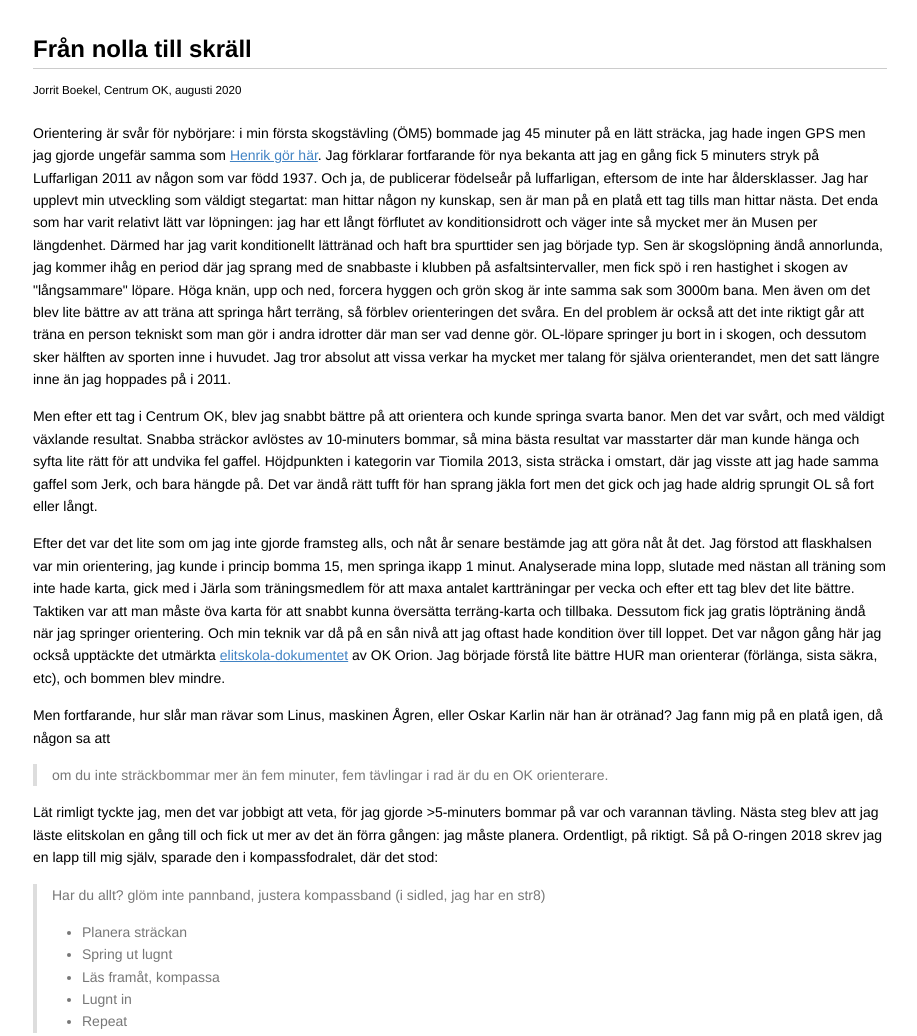
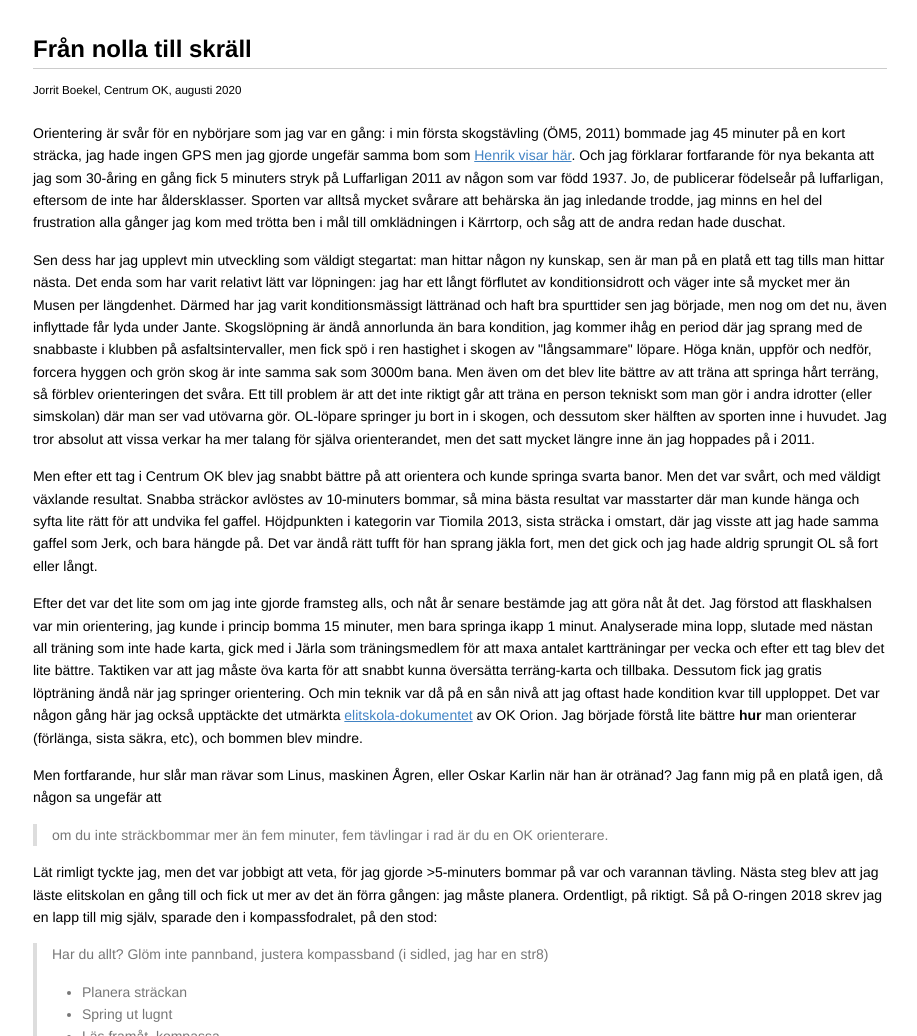
Before and after one commit to glormph/glormph.github.io, a plain HTML site: page training/ol-utveckling-2020.html in a window 1280 px wide. Shown: the top 1036 px of the page, without its empty margins (180-1097 px from the left). Drawn offline with Linux system fonts and the light colour scheme.

Commit message:
HTML ol utv doc

```diff
--- a/training/ol-utveckling-2020.html
+++ b/training/ol-utveckling-2020.html
@@ -335,48 +335,53 @@ kbd {
 
 <p><sup>Jorrit Boekel, Centrum OK, augusti 2020</sup></p>
 
-<p>Orientering är svår för nybörjare: i min första skogstävling (ÖM5) bommade jag
-45 minuter på en lätt sträcka, jag hade ingen GPS men jag gjorde ungefär samma som
-<a href="http://www.centrumkartor.se/show_map.php?user=a95henhe&amp;map=1678" title="Det såg så lätt ut på kartan">Henrik gör här</a>. Jag förklarar fortfarande för nya bekanta att jag
+<p>Orientering är svår för en nybörjare som jag var en gång: i min första skogstävling (ÖM5, 2011) bommade jag
+45 minuter på en kort sträcka, jag hade ingen GPS men jag gjorde ungefär samma bom som
+<a href="http://www.centrumkartor.se/show_map.php?user=a95henhe&amp;map=1678" title="Det såg så lätt ut på kartan">Henrik visar här</a>. Och jag förklarar fortfarande för nya bekanta att jag som 30-åring
 en gång fick 5 minuters stryk på Luffarligan 2011 av någon som var född 1937.
-Och ja, de publicerar födelseår på luffarligan, eftersom de inte har åldersklasser.
-Jag har upplevt min utveckling som väldigt stegartat: man hittar någon ny kunskap,
+Jo, de publicerar födelseår på luffarligan, eftersom de inte har åldersklasser.
+Sporten var alltså mycket svårare att behärska än jag inledande trodde, jag
+minns en hel del frustration alla gånger jag kom med trötta ben i mål till
+omklädningen i Kärrtorp, och såg att de andra redan hade duschat.</p>
+
+<p>Sen dess har jag upplevt min utveckling som väldigt stegartat: man hittar någon ny kunskap,
 sen är man på en platå ett tag tills man hittar nästa. Det enda som har varit
 relativt lätt var löpningen: jag har ett långt förflutet av konditionsidrott och
-väger inte så mycket mer än Musen per längdenhet. Därmed har jag varit konditionellt
-lättränad och haft bra spurttider sen jag började typ. Sen är skogslöpning
-ändå annorlunda, jag kommer ihåg en period där jag sprang med de snabbaste i klubben på
+väger inte så mycket mer än Musen per längdenhet. Därmed har jag varit konditionsmässigt
+lättränad och haft bra spurttider sen jag började, men nog om det nu, även
+inflyttade får lyda under Jante. Skogslöpning är
+ändå annorlunda än bara kondition, jag kommer ihåg en period där jag sprang med de snabbaste i klubben på
 asfaltsintervaller, men fick spö i ren hastighet i skogen av &quot;långsammare&quot; löpare.
-Höga knän, upp och ned, forcera hyggen och grön skog är inte samma sak som 3000m bana.
+Höga knän, uppför och nedför, forcera hyggen och grön skog är inte samma sak som 3000m bana.
 Men även om det blev lite bättre av att träna att springa hårt terräng, så förblev
-orienteringen det svåra.  En del problem är också att det inte riktigt går att
-träna en person tekniskt som man gör i andra idrotter där man ser vad denne gör.
+orienteringen det svåra.  Ett till problem är att det inte riktigt går att
+träna en person tekniskt som man gör i andra idrotter (eller simskolan) där man ser vad utövarna gör.
 OL-löpare springer ju bort in i skogen, och dessutom sker hälften av sporten inne i
-huvudet. Jag tror absolut att vissa verkar ha mycket mer talang
-för själva orienterandet, men det satt längre inne än jag hoppades på i 2011.</p>
+huvudet. Jag tror absolut att vissa verkar ha mer talang
+för själva orienterandet, men det satt mycket längre inne än jag hoppades på i 2011.</p>
 
-<p>Men efter ett tag i Centrum OK, blev jag snabbt bättre på att orientera och kunde
+<p>Men efter ett tag i Centrum OK blev jag snabbt bättre på att orientera och kunde
 springa svarta banor. Men det var svårt, och med väldigt växlande resultat. Snabba
 sträckor avlöstes av 10-minuters bommar, så mina bästa resultat var masstarter där
 man kunde hänga och syfta lite rätt för att undvika fel gaffel. Höjdpunkten i
 kategorin var Tiomila 2013, sista sträcka i omstart, där jag visste att jag hade
 samma gaffel som Jerk, och bara hängde på. Det var ändå rätt tufft för han sprang
-jäkla fort men det gick och jag hade aldrig sprungit OL så fort eller långt.</p>
+jäkla fort, men det gick och jag hade aldrig sprungit OL så fort eller långt.</p>
 
 <p>Efter det var det lite som om jag inte gjorde framsteg alls, och nåt år senare bestämde jag
 att göra nåt åt det. Jag förstod att flaskhalsen var min orientering, jag kunde i princip
-bomma 15, men springa ikapp 1 minut. Analyserade mina lopp, slutade med nästan all
+bomma 15 minuter, men bara springa ikapp 1 minut. Analyserade mina lopp, slutade med nästan all
 träning som inte hade karta, gick med i Järla som träningsmedlem för att maxa
 antalet kartträningar per vecka och efter ett tag blev det lite bättre. Taktiken var
-att man måste öva karta för att snabbt kunna översätta terräng-karta och tillbaka.
+att jag måste öva karta för att snabbt kunna översätta terräng-karta och tillbaka.
 Dessutom fick jag gratis löpträning ändå när jag springer orientering. Och min teknik
-var då på en sån nivå att jag oftast hade kondition över till loppet. Det var
+var då på en sån nivå att jag oftast hade kondition kvar till upploppet. Det var
 någon gång här jag också upptäckte det utmärkta <a href="http://www.okorion.com/elit/traning/elitskola1.pdf">elitskola-dokumentet</a> av OK Orion.
-Jag började förstå lite bättre HUR man orienterar (förlänga, sista säkra, etc),
+Jag började förstå lite bättre <strong>hur</strong> man orienterar (förlänga, sista säkra, etc),
 och bommen blev mindre.</p>
 
 <p>Men fortfarande, hur slår man rävar som Linus, maskinen Ågren, eller Oskar Karlin
-när han är otränad? Jag fann mig på en platå igen, då någon sa att </p>
+när han är otränad? Jag fann mig på en platå igen, då någon sa ungefär att </p>
 
 <blockquote>
 <p>om du inte sträckbommar mer än fem minuter, fem tävlingar i rad är du en OK orienterare.</p>
@@ -386,10 +391,10 @@ när han är otränad? Jag fann mig på en platå igen, då någon sa att </p>
 &gt;5-minuters bommar på var och varannan tävling. Nästa steg blev att jag läste elitskolan
 en gång till och fick ut mer av det än förra gången: jag måste planera. Ordentligt, på riktigt.
 Så på O-ringen 2018 skrev jag en lapp till mig själv, sparade den i kompassfodralet,
-där det stod:</p>
+på den stod:</p>
 
 <blockquote>
-<p>Har du allt? glöm inte pannband, justera kompassband (i sidled, jag har en str8)</p>
+<p>Har du allt? Glöm inte pannband, justera kompassband (i sidled, jag har en str8)</p>
 
 <ul>
 <li>Planera sträckan</li>
@@ -400,7 +405,7 @@ där det stod:</p>
 </ul>
 </blockquote>
 
-<p>Detta gjorde jag ändå inte riktigt, men <em>planerandet</em> funkade lite bättre och
+<p>Detta <em>gjorde</em> jag ändå inte exakt, men sträckplanerandet funkade lite bättre då jag tog mig tid, och
 jag kom in i en bra koncentration före tävlingen, som jag behövde. Ett annat tips
 är att ha starttid, eller om du springer öppen, hitta på en. Min koncentration
 ökas enormt för jag blir nervös av starttider. Eller av att springa stafett,
@@ -431,11 +436,11 @@ hade exemplen och tänket färskt i huvudet och därmed koncentration hela väge
 Två veckor senare blev det tyvärr ändå pannkaka på medel KM, trots att jag upprepade
 procedyren. Jo, jag var totalt övertänt pga den tidigare vinsten, sprang för
 fort, och bommade redan ordentligt på väg till ettan. Sedan är medel en annan
-femma då man måste vara snabb även i planeringen, medan man på långdistans har
+femma då man måste vara snabb även i sträckplaneringen, medan man på långdistans har
 lite mer sekunder på sig att välja väg, i mitt fall ofta stillastående bredvid
 en kontroll.</p>
 
-<p>Gueorgiou nämner det där också, &quot;feature selection&quot;, vilket är att snabbt
+<p>Gueorgiou nämner det där också, &quot;feature selection&quot;, vilket är att
 välja viktiga terrängföremål från kartan som hållpunkter, som sagt är detta nåt som
 kan vara ännu viktigare att göra snabbt på medeldistans. Detta borde man kunna
 träna lite grann hemma också:</p>
@@ -448,7 +453,7 @@ träna lite grann hemma också:</p>
 även viktigt då om man gör det rätt, så behöver man inte sänka farten lika
 mycket på väg in till en kontroll. High speed, no mistakes, det där är riktigt
 svårt än. &quot;Tyvärr&quot; blir kondition allt viktigare ju mindre man springer i låg
-fart, men det kommer nog av sig självt ändå när man springer med hög hastighet.
+fart, men den blir nog bättre ändå när man springer med hög hastighet.
 Förhoppningsvis springer jag nu åtminstone med &quot;few mistakes&quot;, och inte med
 &quot;highly variable speed, big mistakes.&quot;</p>
 
@@ -477,9 +482,9 @@ intervallpass på asfalt någon gång ;). Arrangera träning och tävling lär m
 <ul>
 <li>Spring i skogen och gör styrketräning, för hastighet, kondition och styrka</li>
 <li>Öva löpning med karta, för att kunna översätta terräng/kartan snabbt</li>
-<li>Feature selection, öva att välja terrängföremål att se</li>
+<li>Feature selection, öva att välja terrängföremål att se under loppet</li>
 <li>Planera och kompassa, jag är inte <a href="http://news.worldofo.com/2011/09/01/pasi-ikonen-2001-interview-bad-development/" title="Det är ändå snabbare med kompass">Pasi Ikonen</a></li>
-<li>Var koncentrerad innan start</li>
+<li>Vara koncentrerad innan start</li>
 <li>Öva regelbundet: en månad utan OL och det är mos i hjärnan</li>
 </ul>
 
@@ -489,7 +494,7 @@ intervallpass på asfalt någon gång ;). Arrangera träning och tävling lär m
 <li>Snabbare feature selection, framförallt på medel</li>
 <li>Planera nästa, nästnästa etc. sträckan innan man har stämplat</li>
 <li>Startsträckor och annan gafflad masstart</li>
-<li>Springa fort och rätt i grönt och annan grisig terräng</li>
+<li>Springa fort och ändå rätt i grönt och annan grisig terräng</li>
 <li>Och en del annat som jag har glömt eller behöver upptäcka</li>
 </ul>
 
```
